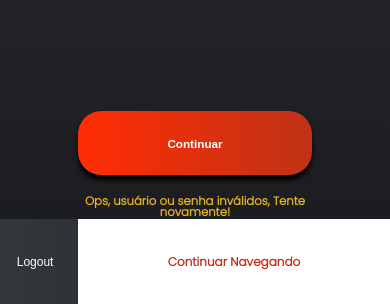
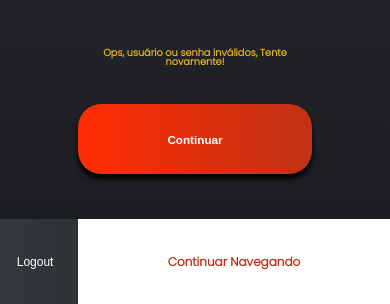
Before and after one commit to Mozz-art/Compass_second_sprint, a plain HTML site: page index.html in a window 390 px wide. Both pictures are taken after a click on the button "Continuar". Shown: the part 633-937 px from the top of the page. Drawn offline with Linux system fonts and the light colour scheme.

Commit message:
Fix: Mensagem de erro do login responsiva para todas as telas

```diff
--- a/styles/ConteinerRightLogin.css
+++ b/styles/ConteinerRightLogin.css
@@ -26,7 +26,7 @@
     display: flex;
     font-style: normal;
     font-weight: bold;
-    font-size: clamp(0.5rem, 3.0vw, 1rem);
+    font-size: clamp(0.5rem, 2.5vw, 1rem);
     text-align: center;
     color: #E9B425;
 }
--- a/styles/MediaQuery.css
+++ b/styles/MediaQuery.css
@@ -65,7 +65,10 @@
         height: 100%;
         width: 60%;
     }
-    #Erro{
-        margin-bottom: -60%;
+}
+
+@media (max-width: 540px){
+    #inputUser input, #inputSenha input{
+        height: 2.5em;
     }
 }
```
